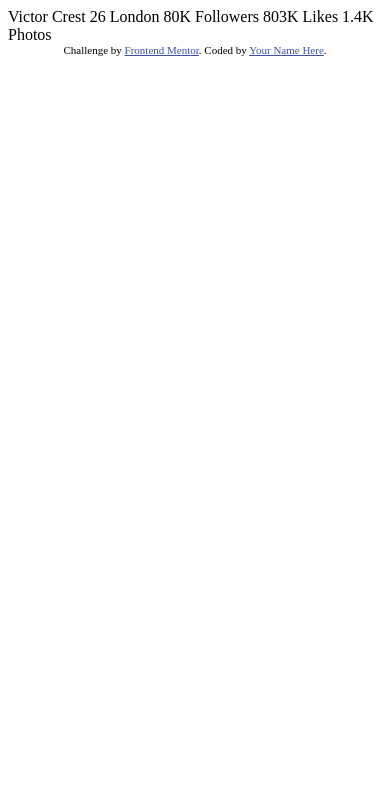
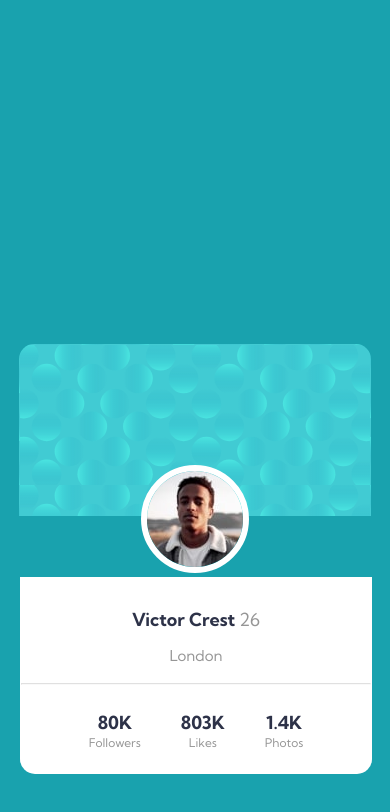
Before and after one commit to mpham-12/profile-card-component-main, a plain HTML site: page index.html in a window 390 px wide. Drawn offline with Linux system fonts and the light colour scheme.

Commit message:
mobile format
mobile format almost done. working on white bg to stretch upwards

```diff
--- a/app.css
+++ b/app.css
@@ -0,0 +1,99 @@
+html {
+box-sizing: border-box;
+}
+
+body {
+background-color: hsl(185, 75%, 39%);
+    font-family: 'Kumbh Sans', sans-serif;
+    display: flex;
+    justify-content: center;
+    align-items: center;
+    min-height: 100vh;
+    text-align: center;
+}
+
+.card-bottom {
+display: flex;
+flex-direction: column;
+background-color: white;
+border: 1px solid transparent;
+padding-top: 30px;
+border-bottom-left-radius: 15px;
+border-bottom-right-radius: 15px;
+width: 350px;
+
+
+
+
+
+
+}
+.card-header {
+    background-image: url(images/bg-pattern-card.svg);
+    height: 50px;
+    padding-top: 120px;
+    border: 1px solid transparent;
+    border-top-left-radius: 15px;
+    border-top-right-radius: 15px;
+    width: 350px;
+
+}
+
+.top-bg {
+    display: flex;
+
+
+}
+.bottom-bg {
+    display: flex;
+}
+.pic {
+
+    border: 6px solid white;
+    border-radius: 50%;
+
+
+}
+
+.name {
+    font-family: 'Kumbh Sans', sans-serif;
+    font-size: 18px;
+    font-weight: 700;
+    color: hsl(229, 23%, 23%);
+
+
+
+}
+.age {
+    color: hsl(0, 0%, 59%);
+    font-size: 18px;
+    font-weight: 100px;
+}
+
+.location {
+    color: hsl(0, 0%, 59%);
+    font-size: 15px;
+    padding-top: 15px;
+    padding-bottom: 10px;
+}
+hr {
+    color: hsl(0, 0%, 59%);
+    opacity: 30%;
+}
+.stats {
+    display: flex;
+   flex-direction: row;
+   align-self: center;
+   line-height: 20px;
+}
+
+.stats-numbers {
+    font-weight: 700;
+    color: hsl(229, 23%, 23%);
+    font-size: 18px;
+}
+.stats-cat {
+    font-size: 12px;
+    color: hsl(0, 0%, 59%);
+padding: 20px 20px ;
+}
--- a/index.html
+++ b/index.html
@@ -1,35 +1,59 @@
 <!DOCTYPE html>
 <html lang="en">
+
 <head>
   <meta charset="UTF-8">
-  <meta name="viewport" content="width=device-width, initial-scale=1.0"> <!-- displays site properly based on user's device -->
-
+  <meta name="viewport" content="width=device-width, initial-scale=1.0">
+  <!-- displays site properly based on user's device -->
+  <link rel="preconnect" href="https://fonts.googleapis.com">
+  <link rel="preconnect" href="https://fonts.gstatic.com" crossorigin>
+  <link href="https://fonts.googleapis.com/css2?family=Kumbh+Sans:wght@400;700&display=swap" rel="stylesheet">
   <link rel="icon" type="image/png" sizes="32x32" href="./images/favicon-32x32.png">
+  <link rel="stylesheet" href="app.css">
 
   <title>Frontend Mentor | Profile card component</title>
 
-  <!-- Feel free to remove these styles or customise in your own stylesheet 👍 -->
-  <style>
-    .attribution { font-size: 11px; text-align: center; }
-    .attribution a { color: hsl(228, 45%, 44%); }
-  </style>
+
 </head>
+
 <body>
-  Victor Crest
-  26
-  London
+  <!-- <img src="images/bg-pattern-top.svg" alt="" class="top-bg"> -->
+  <div class="card">
+  <div class="card-header">
 
-  80K
-  Followers
+    <div class="profile-pic">
 
-  803K
-  Likes
+      <img class="pic" src="images/image-victor.jpg" alt="Victor's profile picture">
 
-  1.4K
-  Photos
-  <div class="attribution">
-    Challenge by <a href="https://www.frontendmentor.io?ref=challenge" target="_blank">Frontend Mentor</a>.
-    Coded by <a href="#">Your Name Here</a>.
+    </div>
+<div class="card-bottom">
+      <div class="bio">
+        <span class="name"> Victor Crest</span>
+        <span class="age"> 26</span>
+        <div class="location"> London</div>
+        <hr>
+      </div>
+
+      <div class="stats">
+
+        <div class="stats-cat">
+          <div class="stats-numbers"> 80K</div>
+          Followers
+        </div>
+        <div class="stats-cat">
+          <div class="stats-numbers"> 803K</div>
+          Likes
+        </div>
+        <div class="stats-cat">
+          <div class="stats-numbers"> 1.4K</div>
+          Photos
+        </div>
+      </div>
+    </div>
   </div>
+</div>
+
+  <!-- <img src="images/bg-pattern-bottom.svg" alt="" class="bottom-bg"> -->
 </body>
+
 </html>
```
